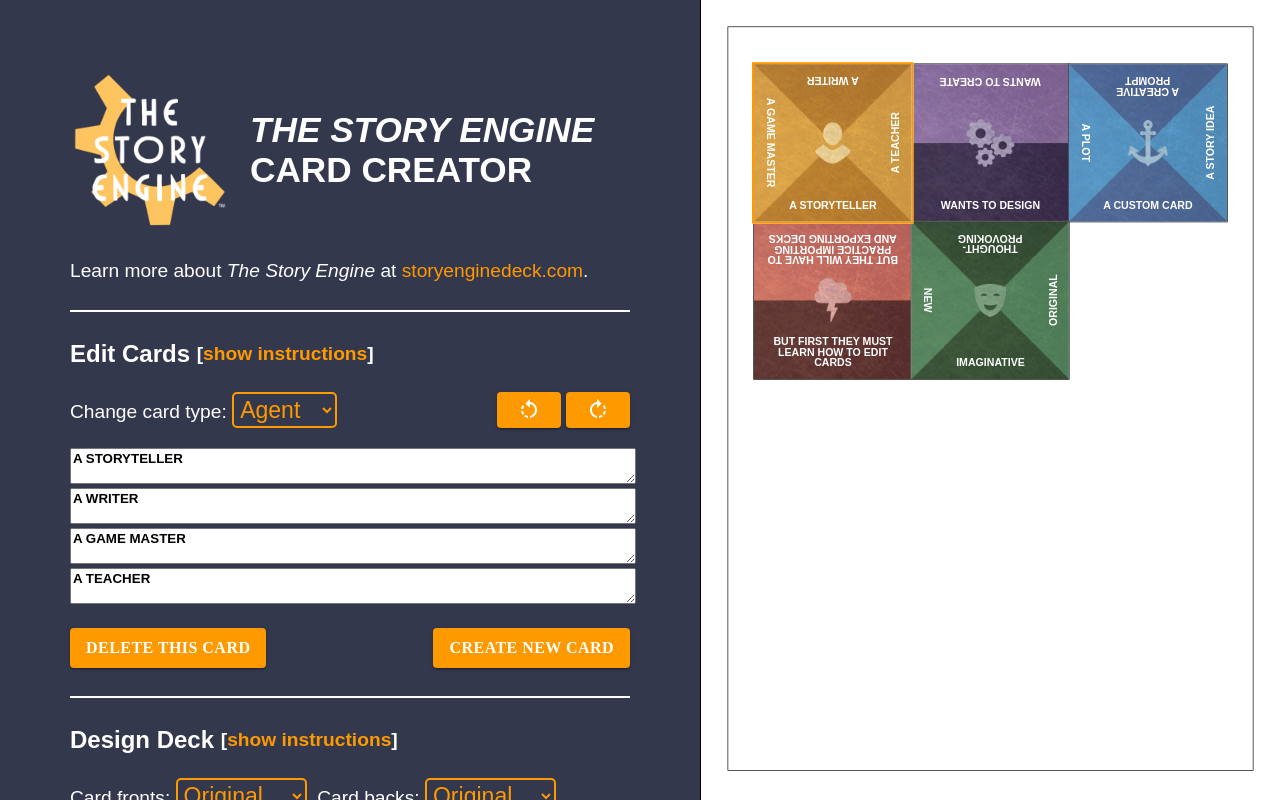
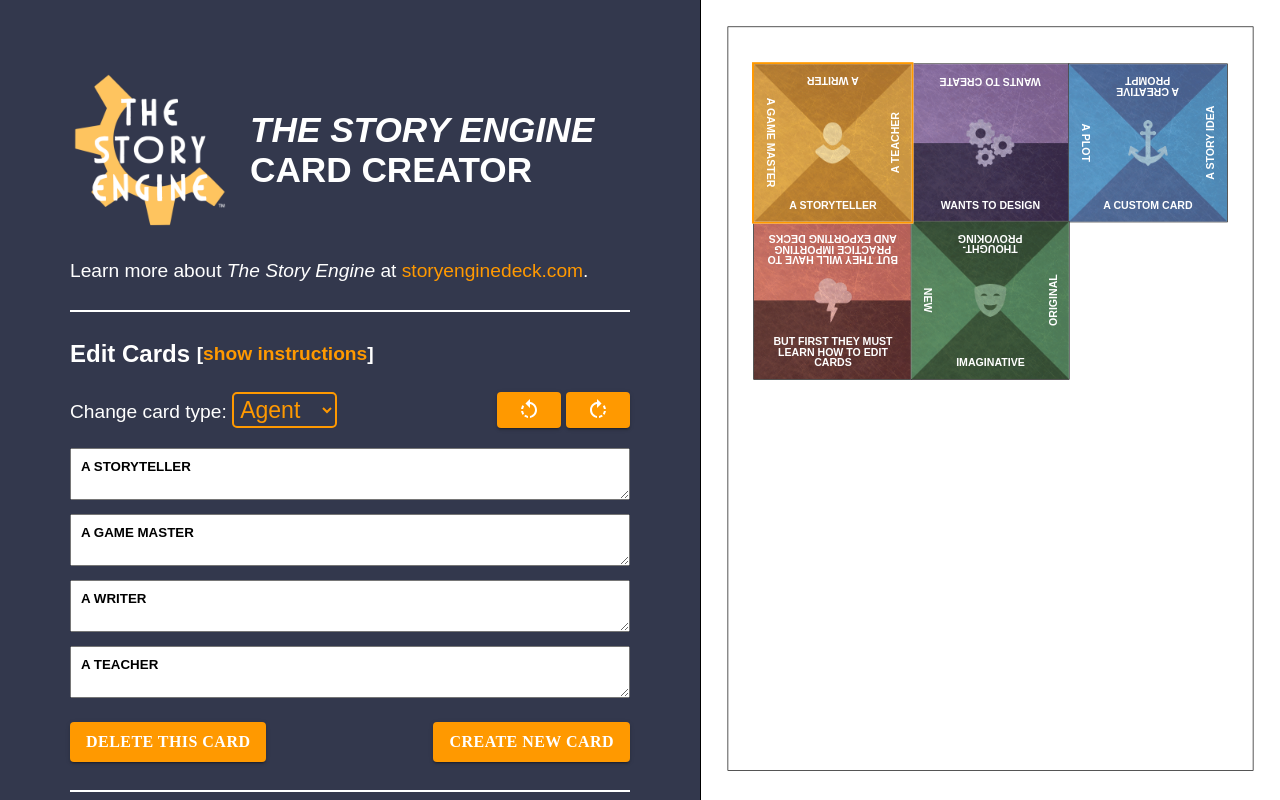
Before and after one commit to pawelngei/story-engine-card-creator, a React (Create React App) app: page / in a window 1280 px wide. Built offline with nearby package versions, Linux system fonts and the light colour scheme; the HTML template or start-up script is replaced by a standard one.

Commit message:
display text input clockwise, fix styling

```diff
--- a/src/LeftMenu/LeftMenu.tsx
+++ b/src/LeftMenu/LeftMenu.tsx
@@ -184,6 +184,13 @@ const StyledTextarea = styled.textarea`
   text-transform: uppercase;
   font-weight: 700;
   width: 100%;
+  padding: 10px;
+  min-height: 40px;
+  margin-bottom: 10px;
+  box-sizing: border-box;
+  &:last-of-type {
+    margin-bottom: 0;
+  }
 `;
 
 const StyledSelect = styled.select`
@@ -243,7 +250,7 @@ export const LeftMenu = ({
     });
   };
   const { displayBacks, backQuality, frontQuality } = displayOptions;
-  const displayLeftRifght = twoSectionCards.indexOf(type) === -1;
+  const displayLeftRight = twoSectionCards.indexOf(type) === -1;
   return (
     <LeftMenuContainer>
       <ThemeProvider theme={theme}>
@@ -313,27 +320,27 @@ export const LeftMenu = ({
                 value={bottom}
                 onChange={(e) => setCardValue(e)}
               />
+              {displayLeftRight ? (
+                <StyledTextarea
+                  name="left"
+                  placeholder="left"
+                  value={left}
+                  onChange={(e) => setCardValue(e)}
+                />
+              ) : null}
               <StyledTextarea
                 name="top"
                 placeholder="top"
                 value={top}
                 onChange={(e) => setCardValue(e)}
               />
-              {displayLeftRifght ? (
-                <>
-                  <StyledTextarea
-                    name="left"
-                    placeholder="left"
-                    value={left}
-                    onChange={(e) => setCardValue(e)}
-                  />
+              {displayLeftRight ? (
                 <StyledTextarea
                   name="right"
                   placeholder="right"
                   value={right}
                   onChange={(e) => setCardValue(e)}
                 />
-                </>
               ) : null}
             </InputContainer>
             <ButtonLine>
```
Lines whose indentation alone changed are shown as unchanged.
